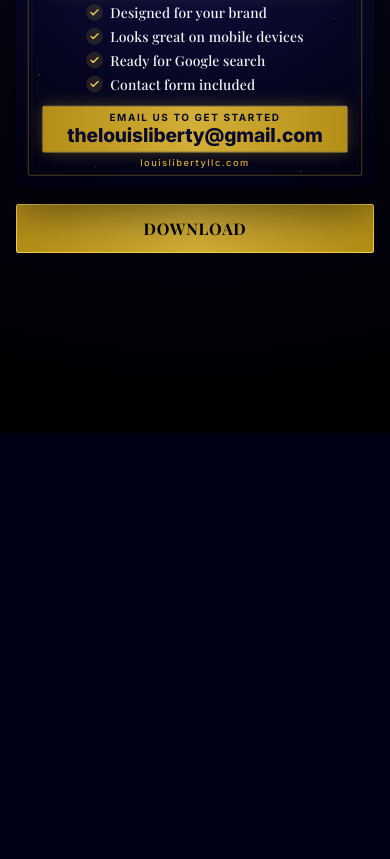
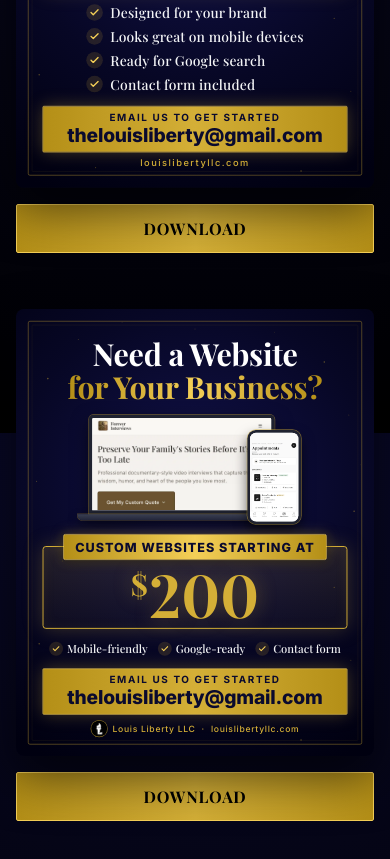
Before and after one commit to louisliberty/LouisLibertyLLC-web, a plain HTML site: page custom-website/index.html in a window 390 px wide. Shown: the part 411-1270 px from the top of the page. Before the commit the page ends 844 px from the top, so only its background shows below. Drawn offline with nearby package versions, Linux system fonts and the light colour scheme.

Commit message:
Add version 2 of the $200 website flyer
Visual variant for fast scrollers: plain headline "Need a Website for
Your Business?", laptop + phone mockup of real portfolio sites, same
gold price box, three short points, logo moved to the bottom.
Has its own Download button (louis-liberty-custom-website-200-v2.png).
Points row auto-shrinks like the headline so it never overflows.

Co-Authored-By: Claude Opus 5.5 <noreply@anthropic.com>
Claude-Session: https://claude.ai/code/session_01DUgKd5qtsZoUjCCrCS2kGZ

```diff
--- a/custom-website/flyers.css
+++ b/custom-website/flyers.css
@@ -250,3 +250,92 @@ body {
   font-weight: 500;
   letter-spacing: 0.16em;
 }
+
+/* ---------- Version 2: visual flyer ---------- */
+.flyer-v2 .fl-headline { top: 0; font-size: 92px; line-height: 1.08; }
+
+.fl-devices {
+  position: relative;
+  width: 700px;
+  height: 330px;
+  flex-shrink: 0;
+}
+.fl-laptop { position: absolute; left: 30px; top: 0; width: 560px; }
+.fl-laptop-screen {
+  height: 300px;
+  overflow: hidden;
+  border: 10px solid #1f2230;
+  border-bottom-width: 12px;
+  border-radius: 14px 14px 0 0;
+  background: #fff;
+  box-shadow: 0 0 0 2px rgba(212, 175, 55, 0.45), 0 20px 50px rgba(0, 0, 0, 0.55);
+}
+.fl-laptop-screen img { width: 100%; height: 100%; object-fit: cover; object-position: top; display: block; }
+.fl-laptop-base {
+  height: 18px;
+  margin: 0 -34px;
+  border-radius: 0 0 14px 14px;
+  background: linear-gradient(to bottom, #3a3f52, #23263a);
+  box-shadow: 0 0 0 2px rgba(212, 175, 55, 0.35), 0 14px 30px rgba(0, 0, 0, 0.5);
+}
+.fl-phone {
+  position: absolute;
+  right: 30px;
+  bottom: 0;
+  width: 162px;
+  height: 284px;
+  padding: 8px;
+  border-radius: 26px;
+  background: #1f2230;
+  box-shadow: 0 0 0 2px rgba(212, 175, 55, 0.55), 0 20px 40px rgba(0, 0, 0, 0.6);
+}
+.fl-phone-screen { height: 100%; overflow: hidden; border-radius: 19px; background: #fff; }
+.fl-phone-screen img { width: 100%; height: 100%; object-fit: cover; object-position: top; display: block; }
+
+.flyer-v2 .fl-price-amount { font-size: 180px; }
+.flyer-v2 .fl-price { padding-top: 58px; padding-bottom: 24px; }
+
+.fl-points {
+  align-self: stretch;
+  padding: 0;
+  list-style: none;
+  font-size: 34px;
+  display: flex;
+  justify-content: center;
+  gap: 30px;
+}
+.fl-points li {
+  display: flex;
+  align-items: center;
+  gap: 12px;
+  color: #f3f4f6;
+  font-family: var(--serif);
+  font-weight: 500;
+  white-space: nowrap;
+}
+.fl-points svg {
+  flex-shrink: 0;
+  width: 42px;
+  height: 42px;
+  padding: 8px;
+  border-radius: 50%;
+  background: rgba(212, 175, 55, 0.15);
+  fill: none;
+  stroke: var(--gold-light);
+  stroke-width: 3;
+  stroke-linecap: round;
+  stroke-linejoin: round;
+}
+
+.fl-signoff {
+  margin-top: 16px;
+  display: flex;
+  align-items: center;
+  justify-content: center;
+  gap: 14px;
+  color: var(--gold);
+  font-size: 26px;
+  font-weight: 500;
+  letter-spacing: 0.08em;
+}
+.fl-logo-sm { width: 52px; height: 52px; padding: 4px; box-shadow: none; }
--- a/custom-website/flyers.js
+++ b/custom-website/flyers.js
@@ -18,9 +18,9 @@ if ("ResizeObserver" in window) {
   window.addEventListener("resize", () => stages.forEach(fit));
 }
 
-/* ---------- Shrink headlines that would run past the edges ---------- */
+/* ---------- Shrink lines that would run past the edges ---------- */
 function fitText() {
-  document.querySelectorAll(".fl-headline").forEach((el) => {
+  document.querySelectorAll(".fl-headline, .fl-points").forEach((el) => {
     el.style.fontSize = "";
     let size = parseFloat(getComputedStyle(el).fontSize);
     while (el.scrollWidth > el.clientWidth && size > 24) {
--- a/custom-website/index.html
+++ b/custom-website/index.html
@@ -73,6 +73,64 @@
       </div>
     </article>
 
+    <!-- ============ FLYER: Custom websites from $200, version 2 (visual) ============ -->
+    <article class="flyer-card">
+      <div class="flyer-stage">
+        <div class="flyer flyer-v2" data-filename="louis-liberty-custom-website-200-v2.png">
+          <svg class="flyer-dots" viewBox="0 0 1080 1350" aria-hidden="true">
+            <circle cx="96" cy="210" r="2.5" opacity=".45"/><circle cx="188" cy="92" r="1.5" opacity=".35"/>
+            <circle cx="930" cy="160" r="2" opacity=".5"/><circle cx="1004" cy="320" r="1.5" opacity=".3"/>
+            <circle cx="62" cy="520" r="1.8" opacity=".35"/><circle cx="1020" cy="610" r="2.5" opacity=".4"/>
+            <circle cx="140" cy="760" r="1.5" opacity=".3"/><circle cx="960" cy="840" r="1.8" opacity=".35"/>
+            <circle cx="70" cy="1010" r="2.2" opacity=".4"/><circle cx="1010" cy="1060" r="1.5" opacity=".3"/>
+            <circle cx="240" cy="1290" r="1.8" opacity=".35"/><circle cx="860" cy="1300" r="2.2" opacity=".4"/>
+            <circle cx="540" cy="60" r="1.5" opacity=".3"/><circle cx="780" cy="70" r="1.2" opacity=".3"/>
+            <circle cx="320" cy="40" r="1.2" opacity=".25"/><circle cx="1040" cy="470" r="1.2" opacity=".25"/>
+          </svg>
+          <div class="flyer-frame"></div>
+
+          <div class="flyer-content">
+            <h2 class="fl-headline">Need a Website<br><span class="fl-gold">for Your Business?</span></h2>
+
+            <div class="fl-devices" aria-hidden="true">
+              <div class="fl-laptop">
+                <div class="fl-laptop-screen"><img src="/assets/img/work-landing-page.webp" alt=""></div>
+                <div class="fl-laptop-base"></div>
+              </div>
+              <div class="fl-phone">
+                <div class="fl-phone-screen"><img src="/assets/img/work-patient-portal.webp" alt=""></div>
+              </div>
+            </div>
+
+            <div class="fl-price">
+              <span class="fl-price-label">Custom websites starting at</span>
+              <span class="fl-price-amount"><span class="fl-currency">$</span>200</span>
+            </div>
+
+            <ul class="fl-points">
+              <li><svg viewBox="0 0 24 24"><path d="M20 6 9 17l-5-5"/></svg>Mobile-friendly</li>
+              <li><svg viewBox="0 0 24 24"><path d="M20 6 9 17l-5-5"/></svg>Google-ready</li>
+              <li><svg viewBox="0 0 24 24"><path d="M20 6 9 17l-5-5"/></svg>Contact form</li>
+            </ul>
+
+            <div class="fl-bottom">
+              <div class="fl-cta">
+                <span class="fl-cta-label">Email us to get started</span>
+                <span class="fl-cta-email">thelouisliberty@gmail.com</span>
+              </div>
+              <div class="fl-signoff">
+                <span class="fl-logo fl-logo-sm"><img src="/assets/img/logo.webp" alt=""></span>
+                <span>Louis Liberty LLC &nbsp;&middot;&nbsp; louislibertyllc.com</span>
+              </div>
+            </div>
+          </div>
+        </div>
+      </div>
+      <div class="flyer-actions">
+        <button type="button" class="btn" data-action="download">Download</button>
+      </div>
+    </article>
+
   </main>
 </body>
 </html>
```
